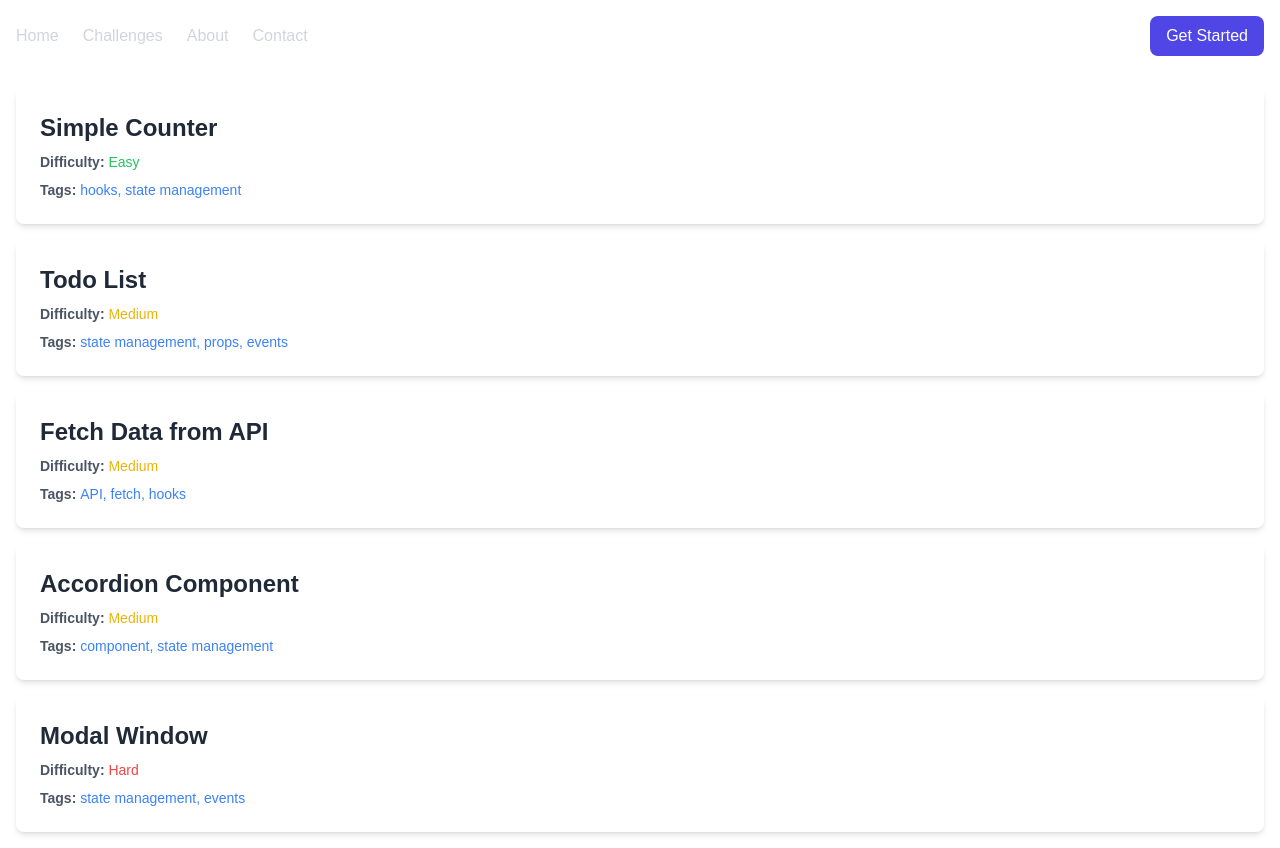
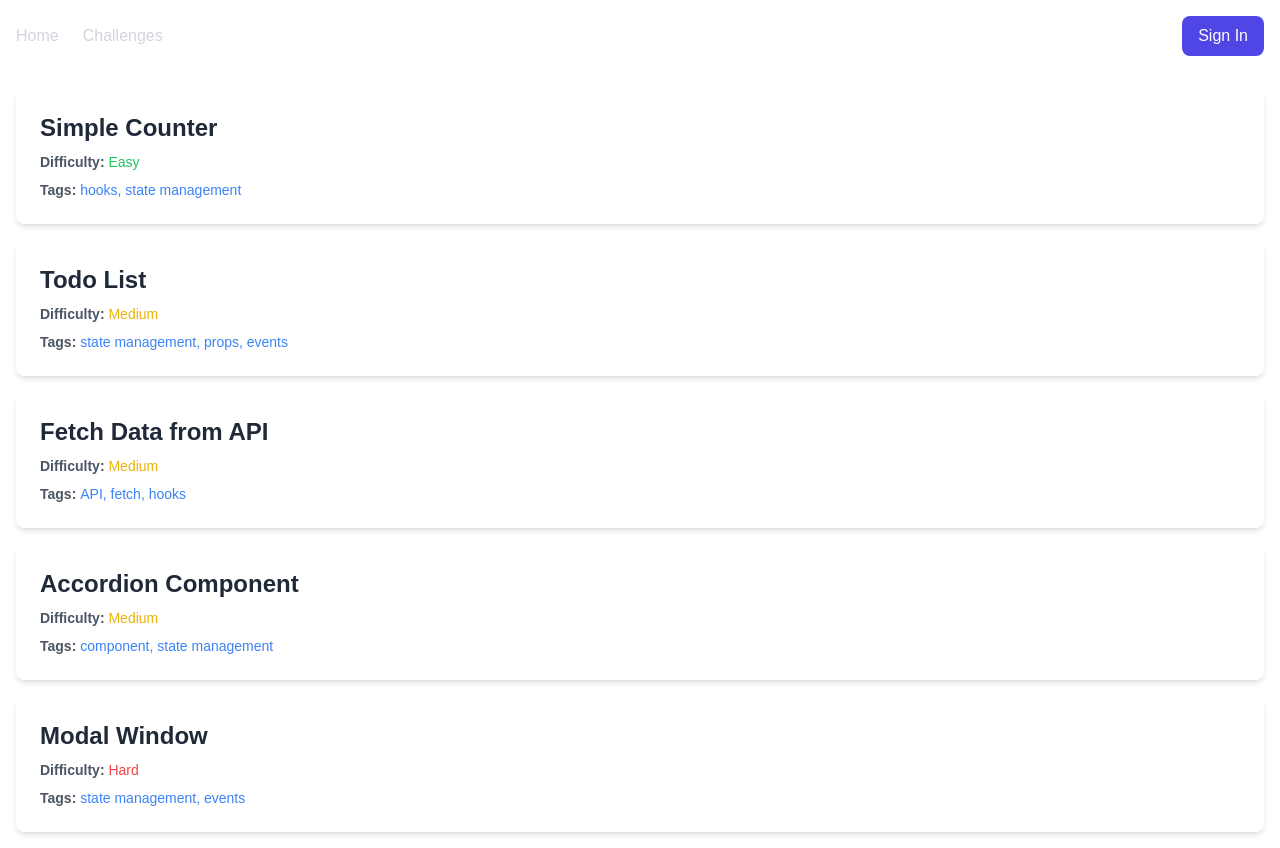
Before and after one commit to matthewdjw/ReactChallenges, a Next.js app: page /challenges in a window 1280 px wide. Built offline with nearby package versions, Linux system fonts and the light colour scheme.

Commit message:
Navbar Functionality
Removed boilerplate links, made existing ones work.

```diff
--- a/components/common/Footer.tsx
+++ b/components/common/Footer.tsx
@@ -3,7 +3,7 @@ import React, { FC } from 'react';
 interface FooterProps {}
 
 const Footer: FC<FooterProps> = ({}) => {
-	return <div>Footer</div>;
+	return <div className="text-center">Footer</div>;
 };
 
 export default Footer;
--- a/components/common/Navbar.tsx
+++ b/components/common/Navbar.tsx
@@ -1,5 +1,5 @@
 import React, { FC } from 'react';
-
+import Link from 'next/link';
 interface NavbarProps {}
 
 const Navbar: FC<NavbarProps> = () => {
@@ -7,23 +7,17 @@ const Navbar: FC<NavbarProps> = () => {
 		<nav className="p-4">
 			<div className="container mx-auto flex justify-between items-center">
 				<div className="space-x-6">
-					<a href="#" className="text-gray-300 hover:text-white">
+					<Link href="/" className="text-gray-300 hover:text-white">
 						Home
-					</a>
-					<a href="#" className="text-gray-300 hover:text-white">
+					</Link>
+					<Link href="/challenges" className="text-gray-300 hover:text-white">
 						Challenges
-					</a>
-					<a href="#" className="text-gray-300 hover:text-white">
-						About
-					</a>
-					<a href="#" className="text-gray-300 hover:text-white">
-						Contact
-					</a>
+					</Link>
 				</div>
 
 				{/* Call to action button */}
 				<a href="#" className="py-2 px-4 bg-indigo-600 text-white rounded-lg hover:bg-indigo-500">
-					Get Started
+					Sign In
 				</a>
 			</div>
 		</nav>
--- a/pages/index.tsx
+++ b/pages/index.tsx
@@ -1,10 +1,13 @@
 import Navbar from '@/components/common/Navbar';
 import Hero from '@/components/landing/Hero';
+import Footer from '@/components/common/Footer';
+
 export default function Home() {
 	return (
 		<div>
 			<Navbar />
 			<Hero />
+			<Footer />
 		</div>
 	);
 }
```
